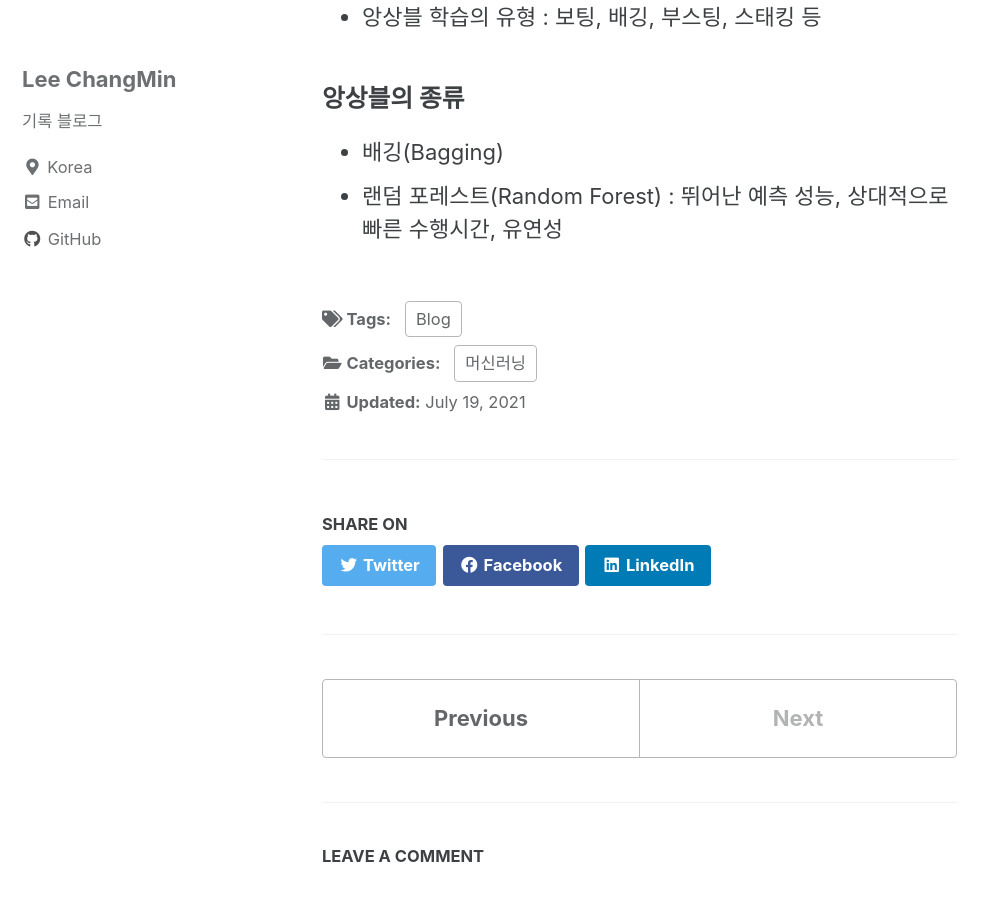
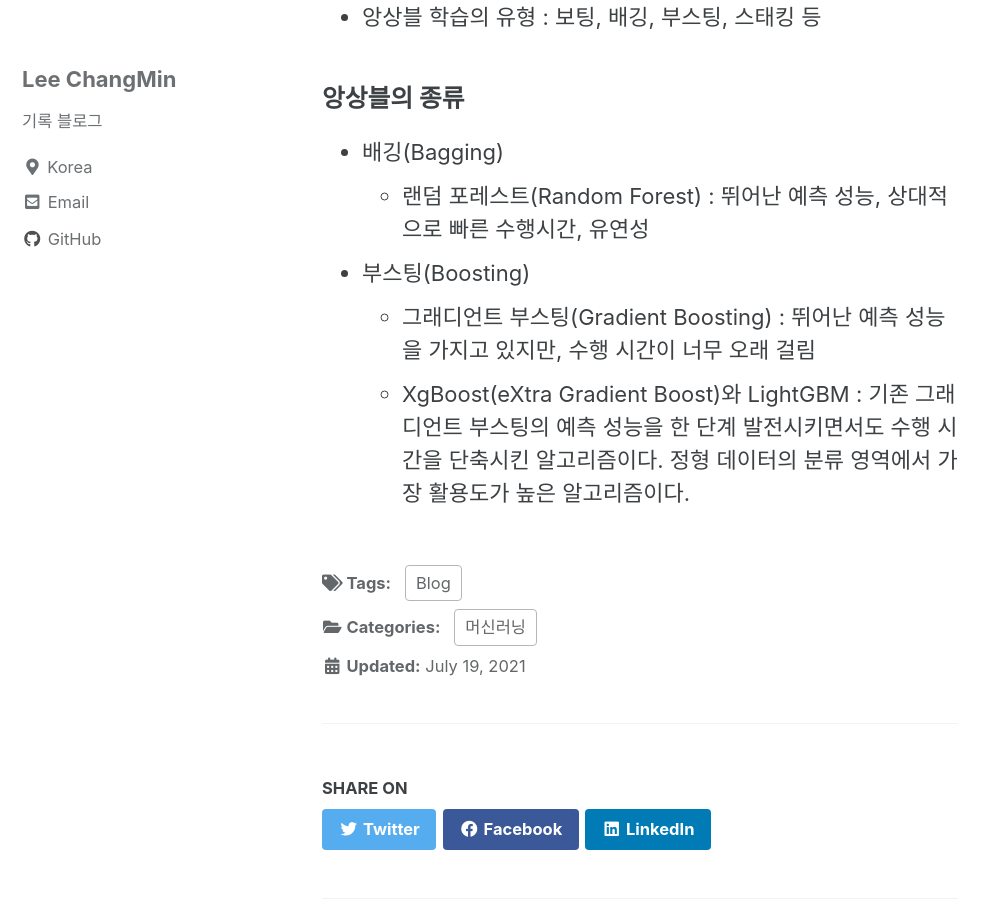
Before and after one commit to changmin2/changmin2.github.io, a Jekyll site: the page built from _posts/머신러닝/2021-07-19-머신러닝(8).md, in a window 1280 px wide and 900 px high, scrolled down 480 px. Shown: the whole window, without its empty margins (0-998 px from the left). Built offline with Jekyll 4.4.1, drawn with Linux system fonts in a browser that asks for light colours; cached includes are drawn as plain includes; comment, search, counter and statistics services are not loaded.

Commit message:
앙상블

```diff
--- a/_posts/머신러닝/2021-07-19-머신러닝(8).md
+++ b/_posts/머신러닝/2021-07-19-머신러닝(8).md
@@ -18,4 +18,8 @@ tags:
 ### 앙상블의 종류
 
 - 배깅(Bagging)
-+ 랜덤 포레스트(Random Forest) : 뛰어난 예측 성능, 상대적으로 빠른 수행시간, 유연성
+    + 랜덤 포레스트(Random Forest) : 뛰어난 예측 성능, 상대적으로 빠른 수행시간, 유연성
+
+- 부스팅(Boosting)
+    + 그래디언트 부스팅(Gradient Boosting) : 뛰어난 예측 성능을 가지고 있지만, 수행 시간이 너무 오래 걸림
+    + XgBoost(eXtra Gradient Boost)와 LightGBM : 기존 그래디언트 부스팅의 예측 성능을 한 단계 발전시키면서도 수행 시간을 단축시킨 알고리즘이다. 정형 데이터의 분류 영역에서 가장 활용도가 높은 알고리즘이다.
```
